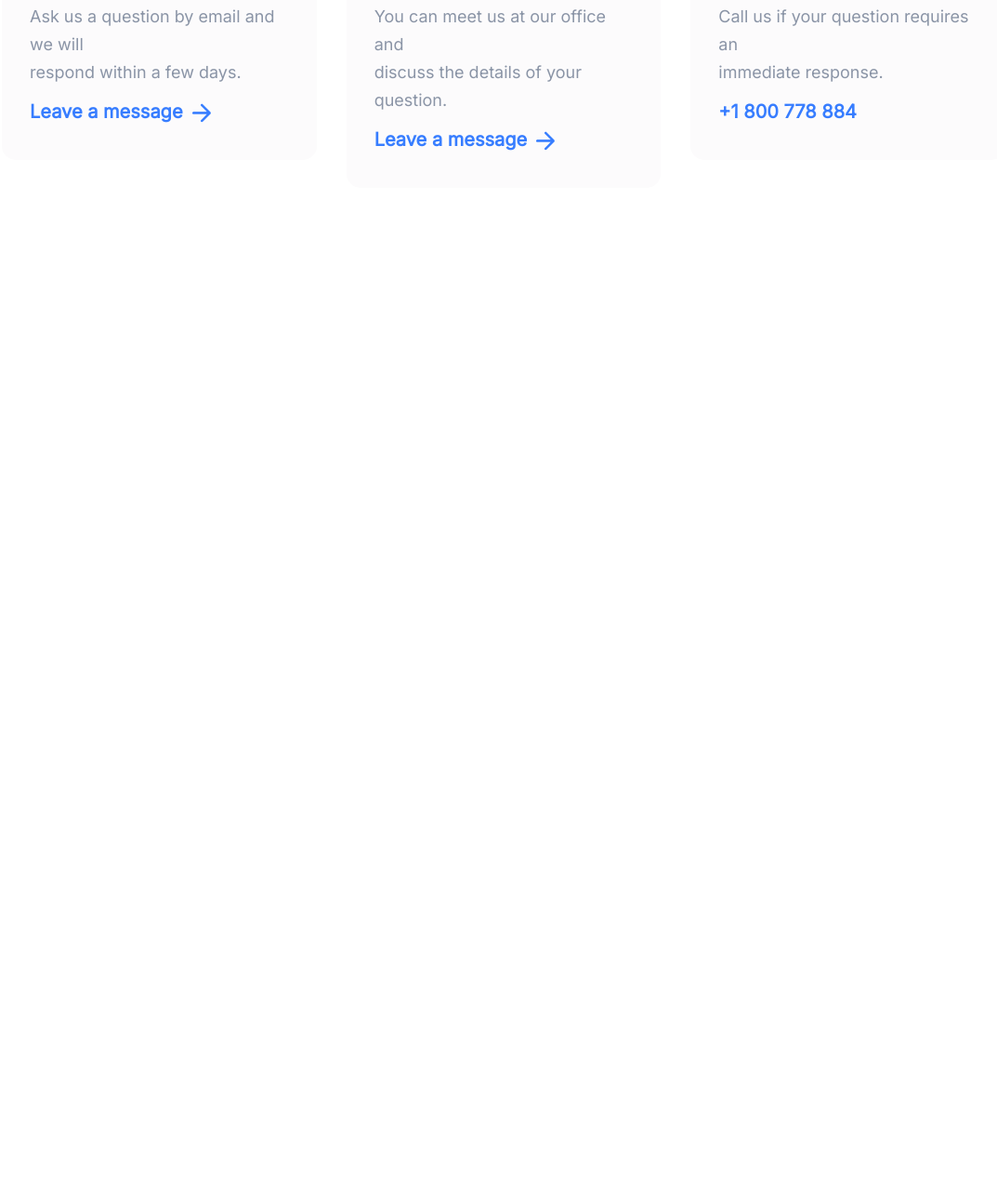
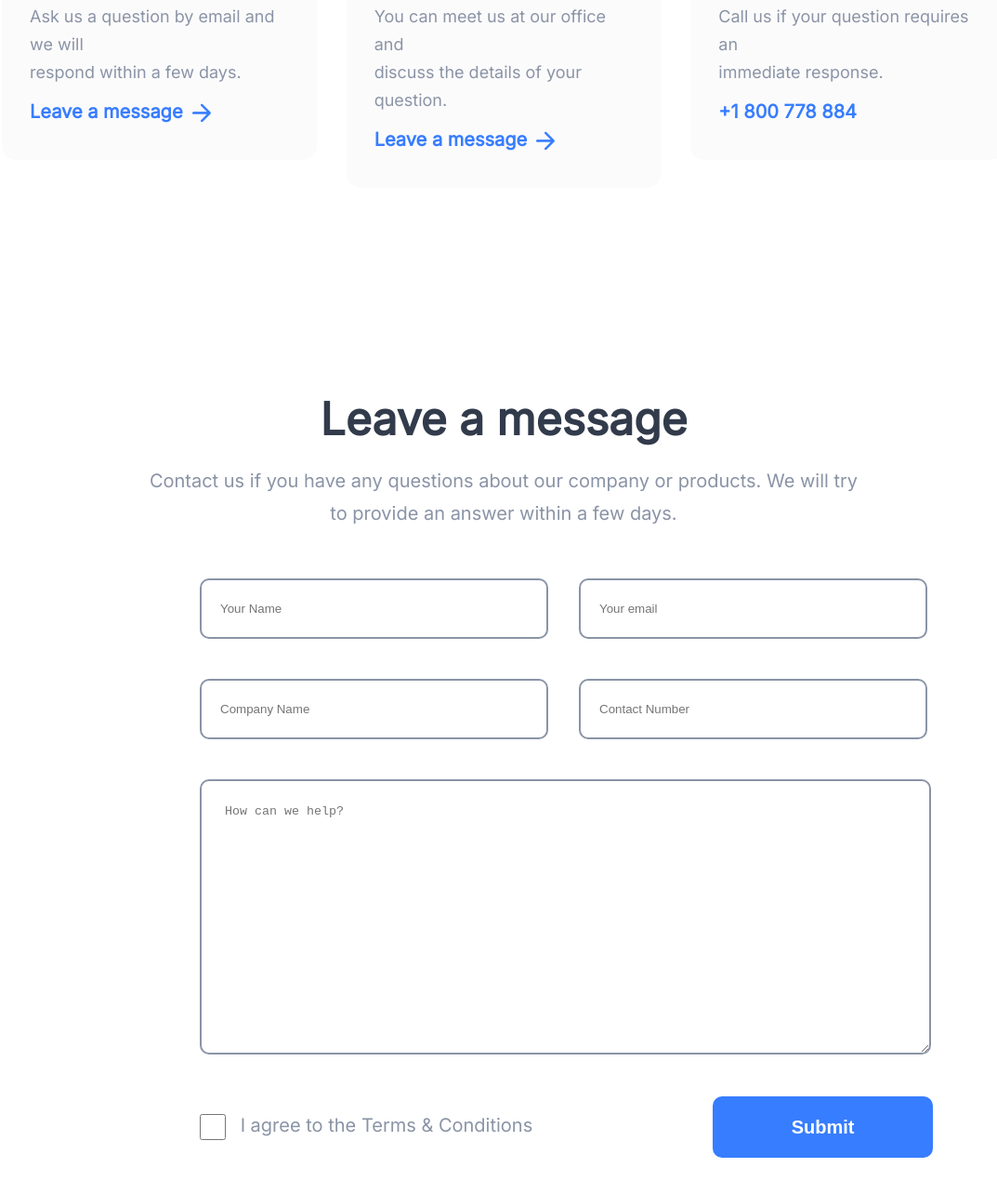
Before and after one commit to ohunazz/move-career-website, a plain HTML site: page index.html in a window 1280 px wide. Shown: the part 782-2066 px from the top of the page at 93% size, without its empty margins (98-1171 px from the left). Before the commit the page ends 1094 px from the top, so only its background shows below. Drawn offline with Linux system fonts and the light colour scheme.

Commit message:
Finish Massage Section

```diff
--- a/index.html
+++ b/index.html
@@ -81,5 +81,61 @@
                 </div>
             </div>
         </section>
+        <section id="massage-section">
+            <div class="massage-section container">
+                <h3>Leave a message</h3>
+                <p>
+                    Contact us if you have any questions about our company or
+                    products. We will try <br />
+                    to provide an answer within a few days.
+                </p>
+                <div class="massage-section_bottom">
+                    <div class="top-section">
+                        <input
+                            type="text"
+                            name="name"
+                            id="nameInput"
+                            placeholder="Your Name"
+                        />
+                        <input
+                            type="email"
+                            name="email"
+                            id="emailInput"
+                            placeholder="Your email"
+                        />
+                    </div>
+                    <div class="middle-section">
+                        <input
+                            type="text"
+                            name="company"
+                            id="companyInput"
+                            placeholder="Company Name"
+                        />
+                        <input
+                            type="text"
+                            name="number"
+                            id="numberInput"
+                            placeholder="Contact Number"
+                        />
+                    </div>
+                    <div class="bottom-section">
+                        <textarea
+                            class="textarea-bottom"
+                            placeholder="How can we help?"
+                            id=""
+                            cols="30"
+                            rows="10"
+                        ></textarea>
+                    </div>
+                    <div class="checkbox-bottom">
+                        <label for="checkbox"
+                            ><input type="checkbox" id="checkbox" required /> I
+                            agree to the Terms & Conditions</label
+                        >
+                        <input id="submit" type="submit" value="Submit" />
+                    </div>
+                </div>
+            </div>
+        </section>
     </body>
 </html>
--- a/styles.css
+++ b/styles.css
@@ -263,3 +263,123 @@ a {
     line-height: 24px; /* 120% */
     margin-bottom: 41px;
 }
+
+/*massage-section*/
+
+.massage-section {
+    padding: 110px 100px;
+}
+
+.massage-section h3 {
+    color: var(--text-1, #323b4b);
+    font-family: Inter;
+    font-size: 48px;
+    font-style: normal;
+    font-weight: 700;
+    line-height: 58px; /* 120.833% */
+    text-align: center;
+    margin-bottom: 20px;
+}
+
+.massage-section p {
+    color: var(--text-3, #8a94a6);
+    text-align: center;
+    font-family: Inter;
+    font-size: 20px;
+    font-style: normal;
+    font-weight: 500;
+    line-height: 35px; /* 175% */
+    text-align: center;
+    margin-bottom: 52px;
+}
+
+.massage-section_bottom {
+    height: 620px;
+    width: 789px;
+    margin-left: 213px;
+}
+
+.top-section input {
+    width: 375px;
+    height: 65px;
+    border: 2px solid #8a94a6;
+    flex-shrink: 0;
+    border-radius: 10px;
+
+    background: var(--bg-4, #fff);
+    padding-left: 20px;
+    margin-bottom: 43px;
+}
+
+.top-section input:first-child {
+    margin-right: 33px;
+}
+
+.middle-section input {
+    width: 375px;
+    height: 65px;
+    border: 2px solid #8a94a6;
+    flex-shrink: 0;
+    border-radius: 10px;
+
+    background: var(--bg-4, #fff);
+    padding-left: 20px;
+    margin-bottom: 43px;
+}
+
+.middle-section input:first-child {
+    margin-right: 33px;
+}
+
+.bottom-section {
+    margin-bottom: 45px;
+}
+
+.bottom-section textarea {
+    width: 787px;
+    height: 296px;
+    flex-shrink: 0;
+    border-radius: 10px;
+    border: 2px solid #8a94a6;
+    background: var(--bg-4, #fff);
+    padding-left: 25px;
+    padding-top: 25px;
+}
+
+.checkbox-bottom label {
+    display: inline-block;
+    vertical-align: middle;
+    width: 50%;
+    margin-right: 20%;
+    color: #8a94a6;
+    font-size: 20px;
+    font-weight: 500;
+    line-height: 24px;
+    cursor: pointer;
+}
+
+#submit {
+    cursor: pointer;
+    border: none;
+    vertical-align: middle;
+    border-radius: 10px;
+    background: #377dff;
+    width: calc((100% - 20%) / 2 * 0.75);
+    height: 66px;
+    color: #fff;
+    font-size: 20px;
+    font-weight: 600;
+    line-height: 24px;
+}
+
+#checkbox {
+    height: 28px;
+    width: 28px;
+    cursor: pointer;
+    vertical-align: middle;
+    margin-right: 10px;
+}
+
+.bottom-section textarea::placeholder {
+    margin-right: 33px;
+}
```
